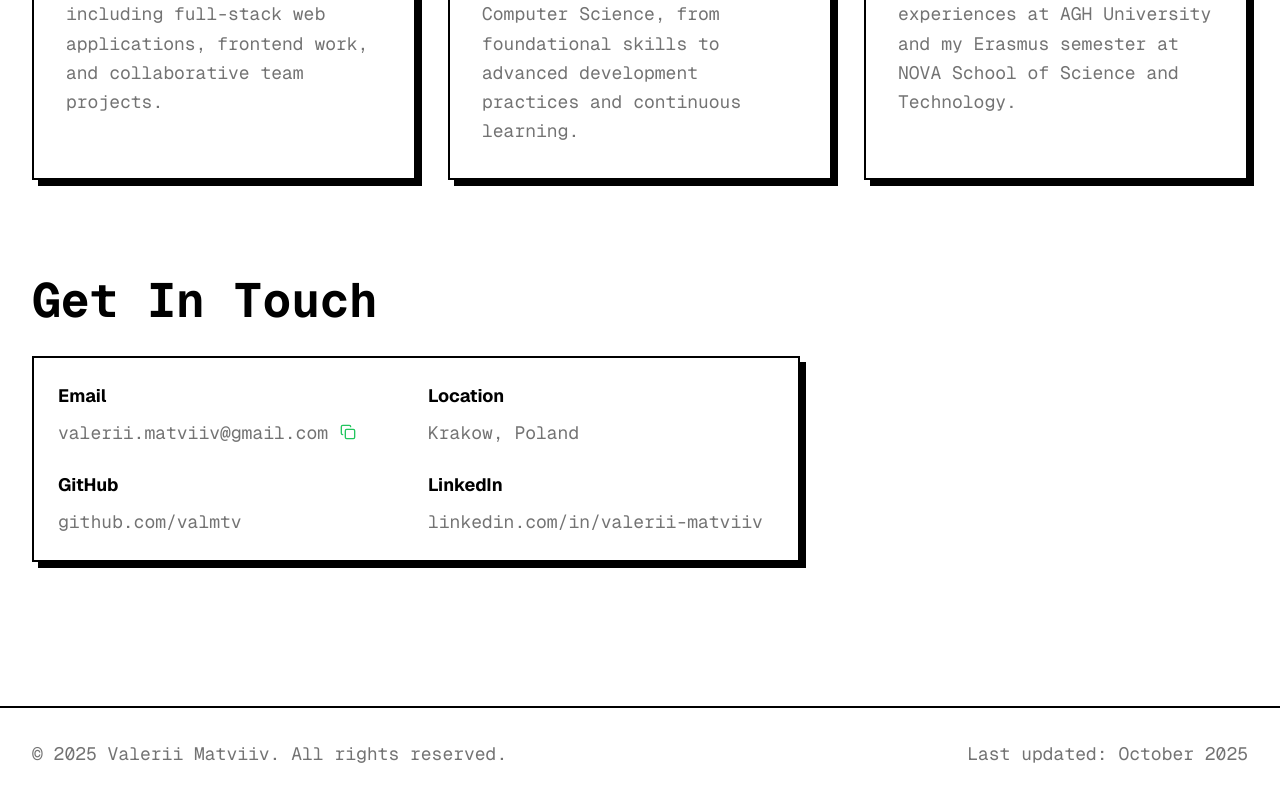
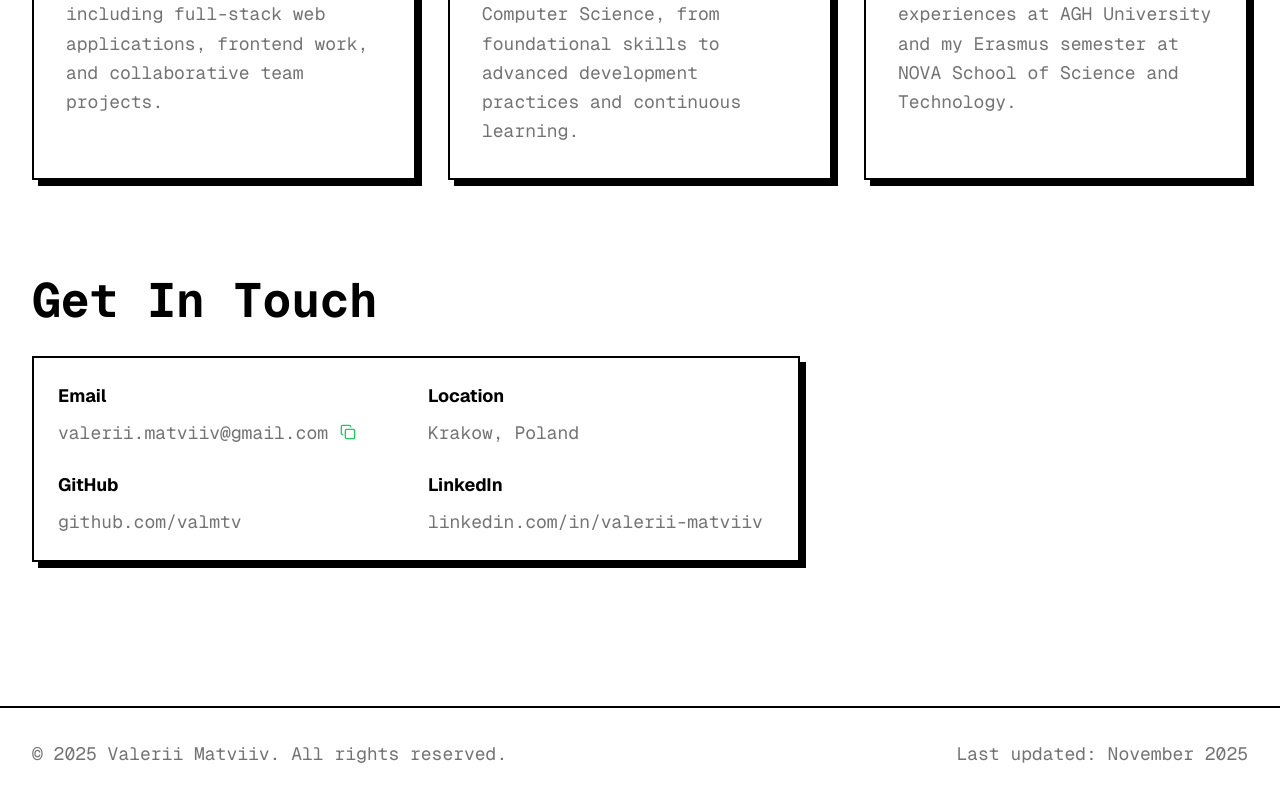
Before and after one commit to valmtv/portfolio, a Next.js app: page / in a window 1280 px wide. Shown: the part 3436-4236 px from the top of the page. Built offline with nearby package versions, Linux system fonts and the light colour scheme.

Commit message:
Footer Update

```diff
--- a/src/components/footer.tsx
+++ b/src/components/footer.tsx
@@ -8,7 +8,7 @@ export function Footer() {
           © 2025 Valerii Matviiv. All rights reserved.
         </ThemeText>
         <ThemeText muted className="text-sm text-center md:text-right">
-          Last updated: October 2025
+          Last updated: November 2025
         </ThemeText>
       </div>
     </footer>
```
